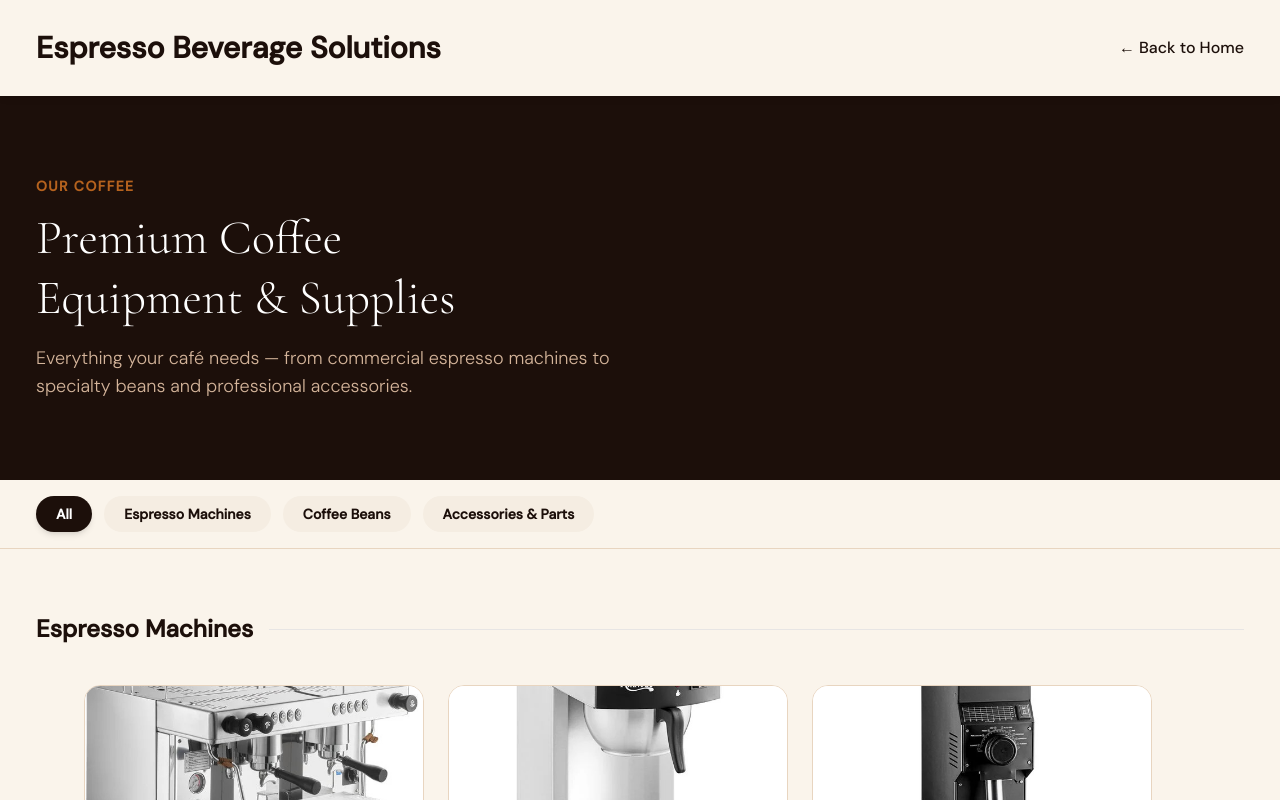
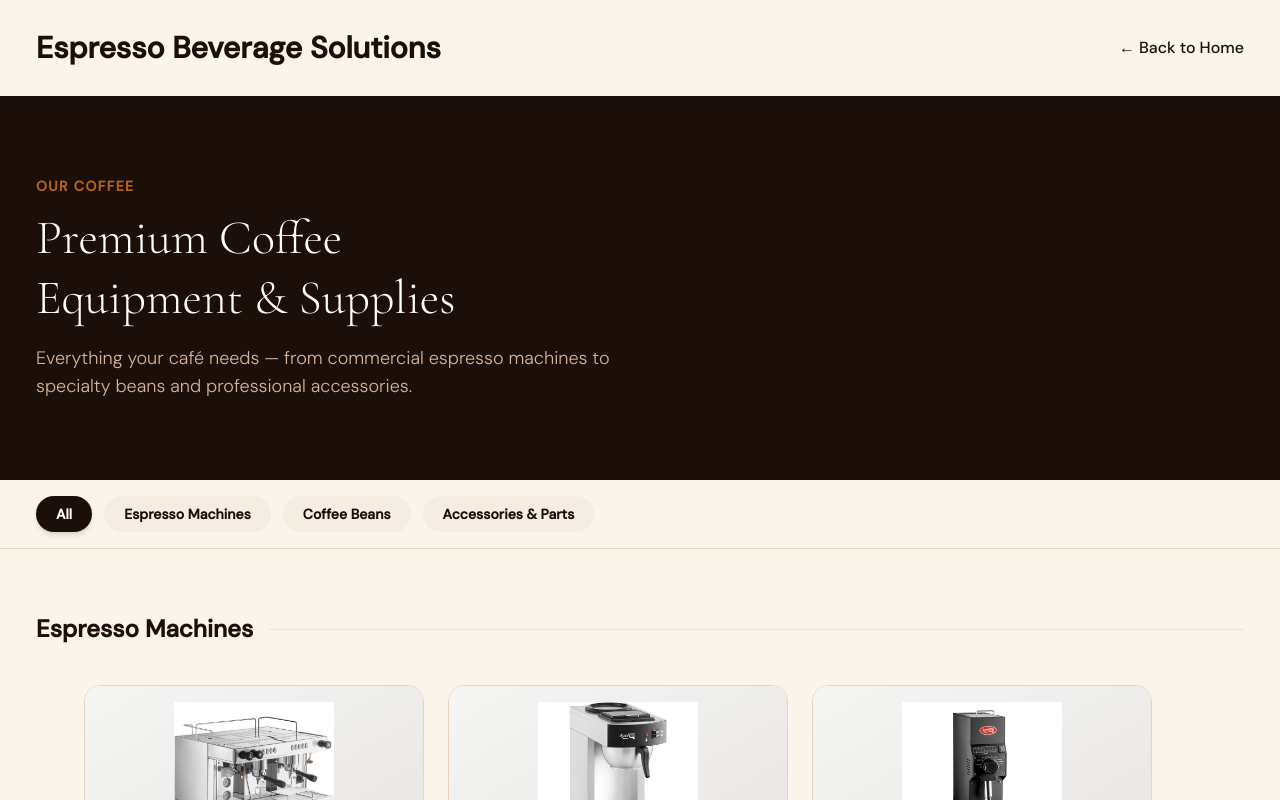
Before and after one commit to tonalliperalesvalencia-lab/EBS_Test-main, a React (Create React App) app: page / in a window 1280 px wide. Both pictures are taken after a click on the element 336 px from the left and 1605 px from the top of the page. Shown: the top 800 px of the page. Built offline with nearby package versions, Linux system fonts and the light colour scheme.

Commit message:
Catalogue map changes

```diff
--- a/src/Components/Catalogue.jsx
+++ b/src/Components/Catalogue.jsx
@@ -213,9 +213,9 @@ const Catalogue = ({ onBack, onNavigate }) => {
       >
         <div className="min-w-[340px] max-w-[340px] bg-white rounded-2xl border border-[#e8d5c0] hover:shadow-xl hover:-translate-y-1 transition-all duration-300 overflow-hidden group">
           {/* Card image */}
-          <div className="h-48 overflow-hidden bg-gradient-to-br from-stone-100 to-stone-200">
+          <div className="h-48 overflow-hidden bg-gradient-to-br from-stone-100 to-stone-200 p-4">
           {item.image ? (
-            <img src={item.image} alt={item.name} className="w-full h-full object-cover group-hover:scale-105 transition-transform duration-500" />
+            <img src={item.image} alt={item.name} className="w-full h-full object-contain group-hover:scale-105 transition-transform duration-500" />
           ) : (
             <div className="w-full h-full flex items-center justify-center">
               <span className="text-6xl opacity-20">☕</span>
```
